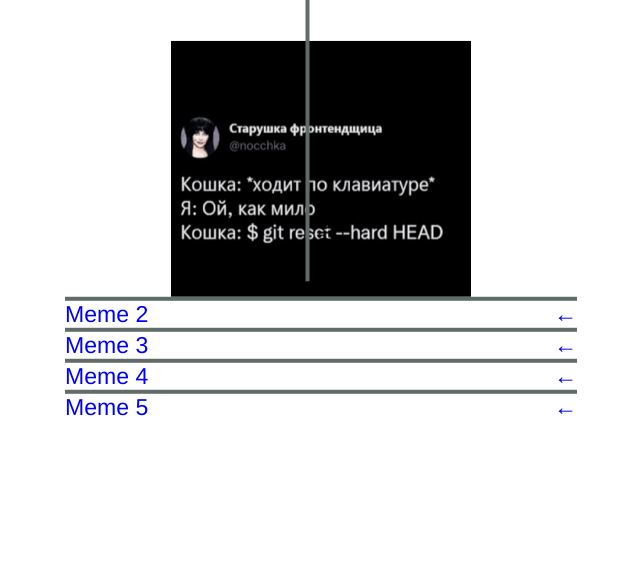
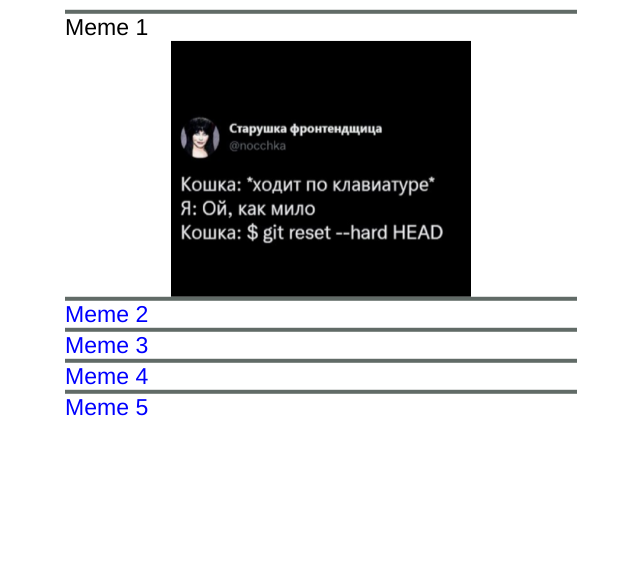
Before and after one commit to LeonidLitovskih/cssBayan, a plain HTML site: page cssBayan/index.html in a window 1280 px wide. Shown: the part 232-800 px from the top of the page, without its empty margins (319-959 px from the left). Drawn offline with Linux system fonts and the light colour scheme.

Commit message:
feat: delete :before

```diff
--- a/cssBayan/style.css
+++ b/cssBayan/style.css
@@ -45,16 +45,13 @@ html {
     margin-right: auto
 }
 
-.bayan-container label:before {
-    content: '\2190';
-    float: right;
-}
-
+/*
 .bayan-container input:checked + label {
     transition: transform .5s;
     transform: rotate(-90deg);
     color: black;
 }
+*/
 
 .bayan-input:checked + label + .bayan-inside {
     height: 20vw;
```
